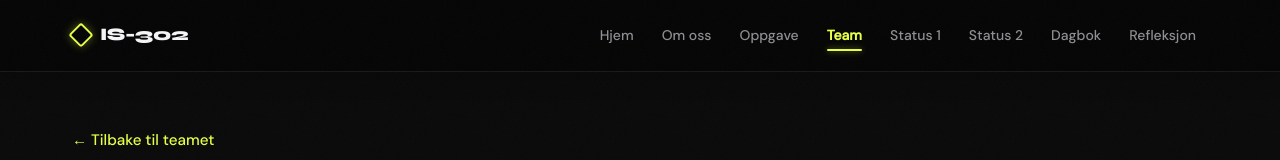
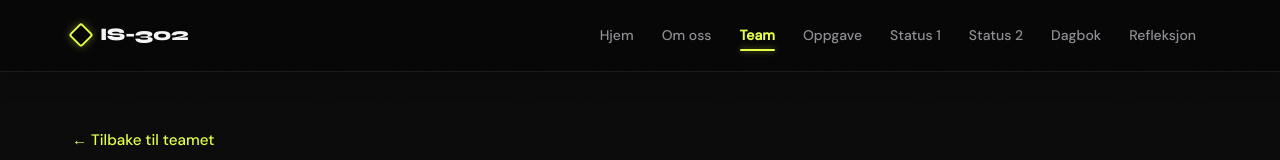
Before and after one commit to iverkroken/IS-302, a React (Vite) app: page /#/team/2 in a window 1280 px wide. Shown: the top 160 px of the page. Built offline with nearby package versions, Linux system fonts and the light colour scheme.

Commit message:
visual: reorder navbar team and oppgave

```diff
--- a/src/data/navLinks.js
+++ b/src/data/navLinks.js
@@ -1,8 +1,8 @@
 export const navLinks = [
   { to: '/',           label: 'Hjem' },
   { to: '/om-oss',     label: 'Om oss' },
+  { to: '/team',       label: 'Team' },
   { to: '/oppgave',    label: 'Oppgave' },
-  { to: '/team',       label: 'Team' },
   { to: '/status-1',   label: 'Status 1' },
   { to: '/status-2',   label: 'Status 2' },
   { to: '/dagbok',     label: 'Dagbok' },
```
